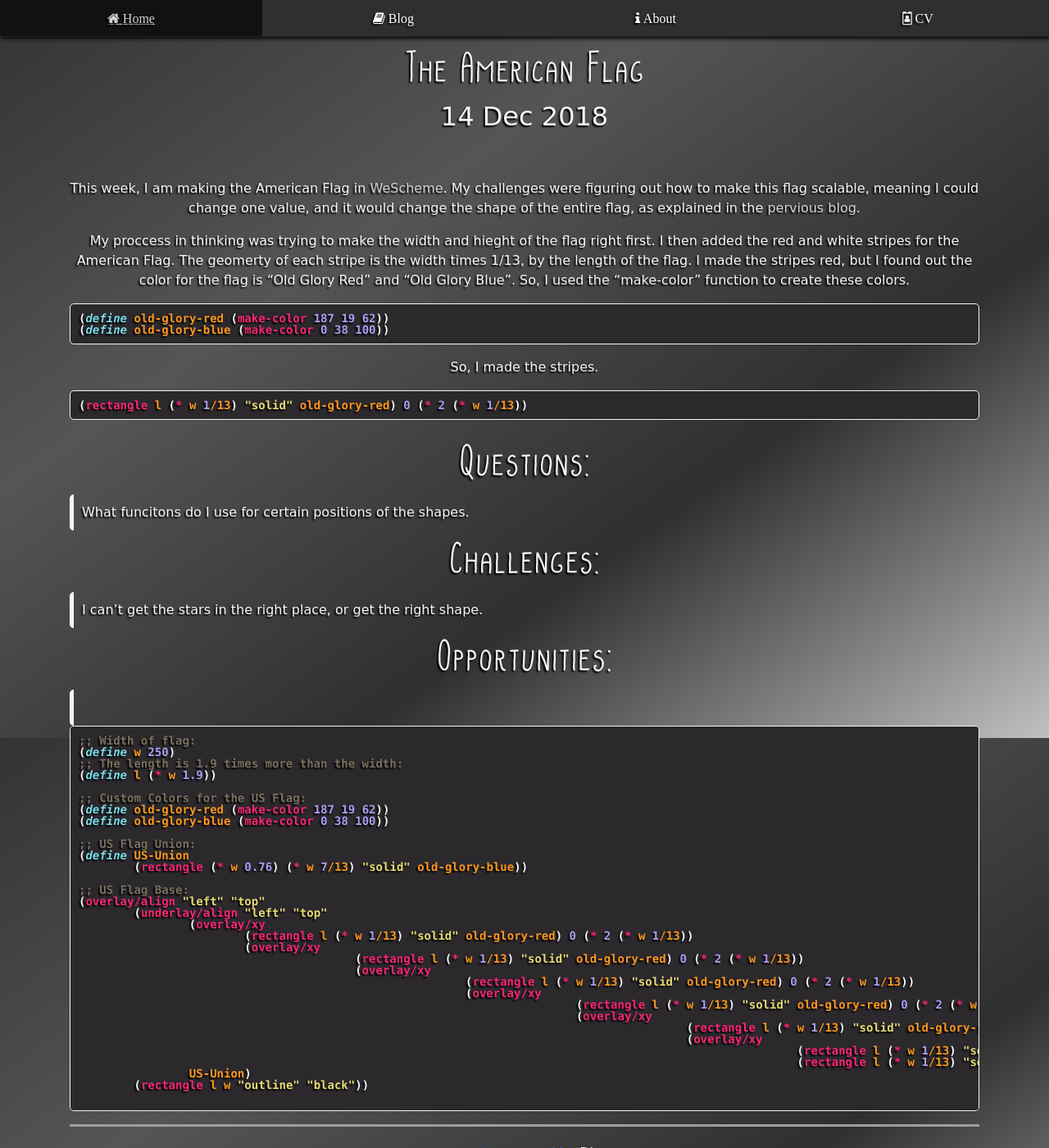
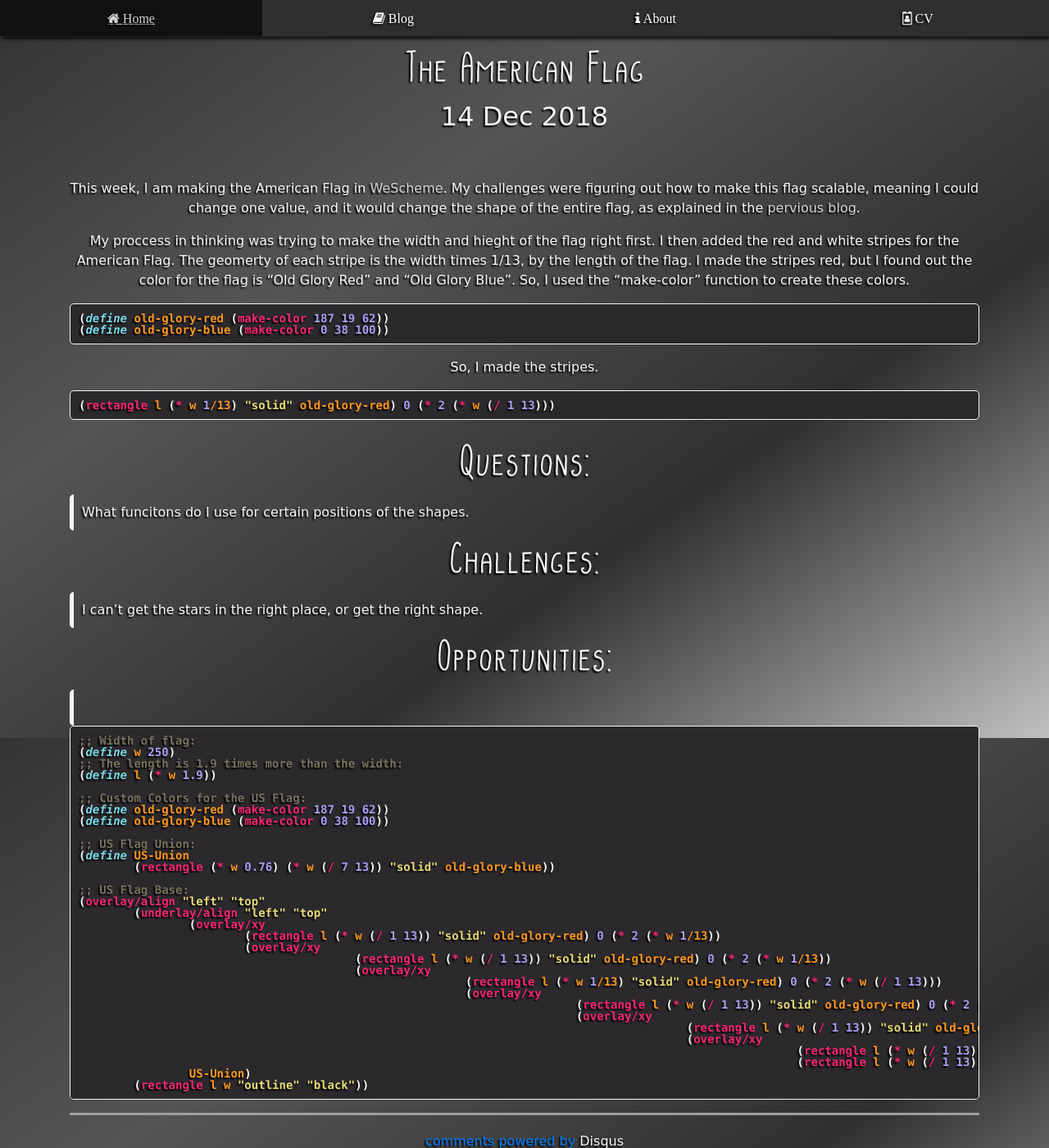
Before and after one commit to lemueldls/lemueld6200.github.io, a Jekyll site: the page built from _posts/2018-12-14-weekly-blog-reflection-13.md, in a window 1280 px wide and 1400 px high. Shown: the whole window at 82% size. Built offline with Jekyll 4.4.1, drawn with Linux system fonts in a browser that asks for light colours; comment, search, counter and statistics services are not loaded; grey boxes are pictures that could not be loaded.

Commit message:
Update 2018-12-14-weekly-blog-reflection-13.md

````diff
--- a/_posts/2018-12-14-weekly-blog-reflection-13.md
+++ b/_posts/2018-12-14-weekly-blog-reflection-13.md
@@ -14,8 +14,9 @@ My proccess in thinking was trying to make the width and hieght of the flag righ
 ```
 So, I made the stripes.
 ```scheme
-(rectangle l (* w 1/13) "solid" old-glory-red) 0 (* 2 (* w 1/13))
+(rectangle l (* w 1/13) "solid" old-glory-red) 0 (* 2 (* w (/ 1 13)))
 ```
+
 
 # Questions:
  - What funcitons do I use for certain positions of the shapes.
@@ -39,25 +40,24 @@ So, I made the stripes.
 
 ;; US Flag Union:
 (define US-Union
-	(rectangle (* w 0.76) (* w 7/13) "solid" old-glory-blue))
+	(rectangle (* w 0.76) (* w (/ 7 13)) "solid" old-glory-blue))
 
 ;; US Flag Base:
 (overlay/align "left" "top"
 	(underlay/align "left" "top"
 		(overlay/xy
-			(rectangle l (* w 1/13) "solid" old-glory-red) 0 (* 2 (* w 1/13))
+			(rectangle l (* w (/ 1 13)) "solid" old-glory-red) 0 (* 2 (* w 1/13))
 			(overlay/xy
-					(rectangle l (* w 1/13) "solid" old-glory-red) 0 (* 2 (* w 1/13))
+					(rectangle l (* w (/ 1 13)) "solid" old-glory-red) 0 (* 2 (* w 1/13))
 					(overlay/xy
-							(rectangle l (* w 1/13) "solid" old-glory-red) 0 (* 2 (* w 1/13))
+							(rectangle l (* w 1/13) "solid" old-glory-red) 0 (* 2 (* w (/ 1 13)))
 							(overlay/xy
-									(rectangle l (* w 1/13) "solid" old-glory-red) 0 (* 2 (* w 1/13))
+									(rectangle l (* w (/ 1 13)) "solid" old-glory-red) 0 (* 2 (* w (/ 1 13)))
 									(overlay/xy
-											(rectangle l (* w 1/13) "solid" old-glory-red) 0 (* 2 (* w 1/13))
+											(rectangle l (* w (/ 1 13)) "solid" old-glory-red) 0 (* 2 (* w (/ 1 13)))
 											(overlay/xy
-													(rectangle l (* w 1/13) "solid" old-glory-red) 0 (* 2 (* w 1/13))
-													(rectangle l (* w 1/13) "solid" old-glory-red)))))))
+													(rectangle l (* w (/ 1 13)) "solid" old-glory-red) 0 (* 2 (* w (/ 1 13)))
+													(rectangle l (* w (/ 1 13)) "solid" old-glory-red)))))))
 		US-Union)
 	(rectangle l w "outline" "black"))
-
 ```
````
